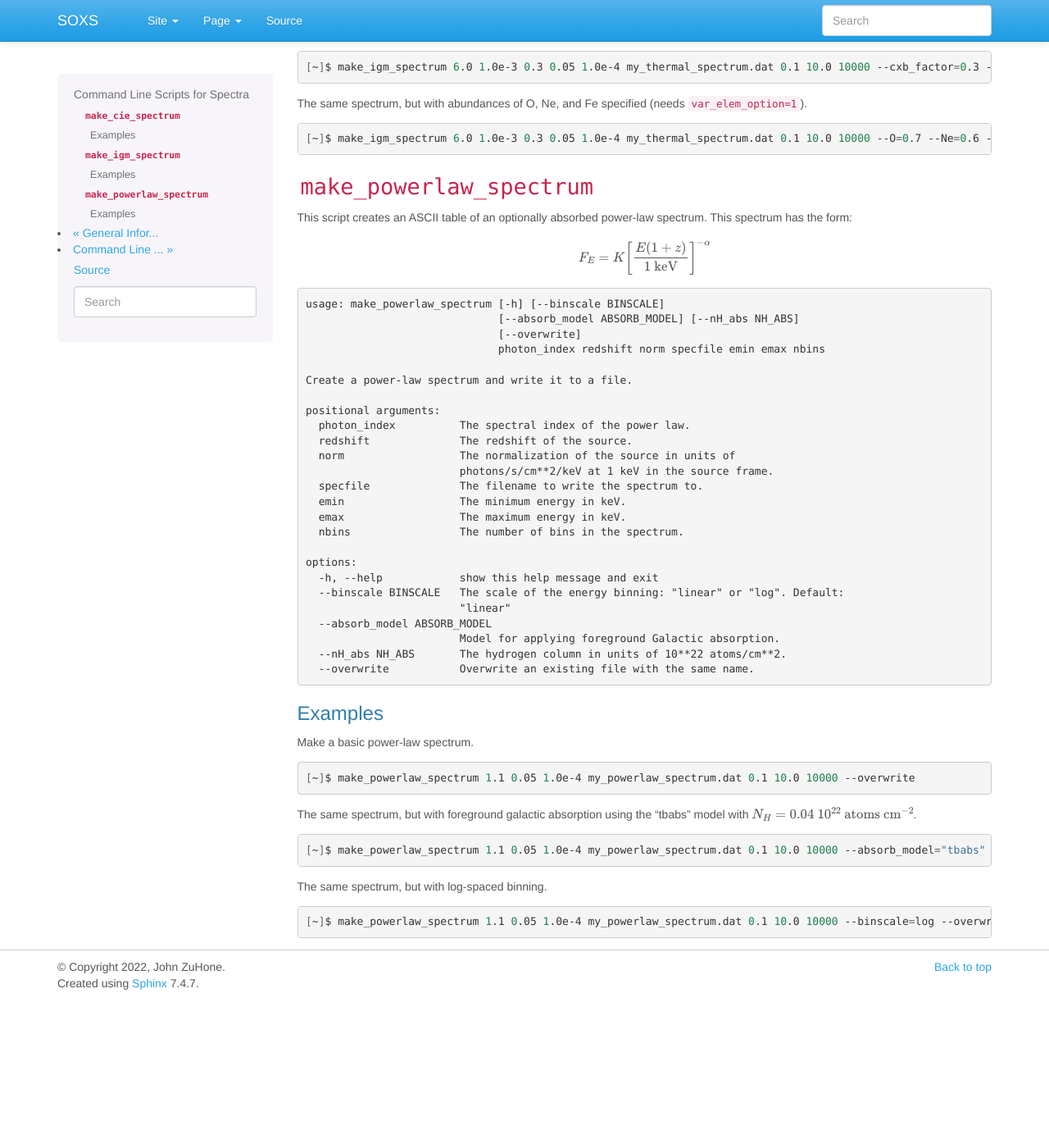
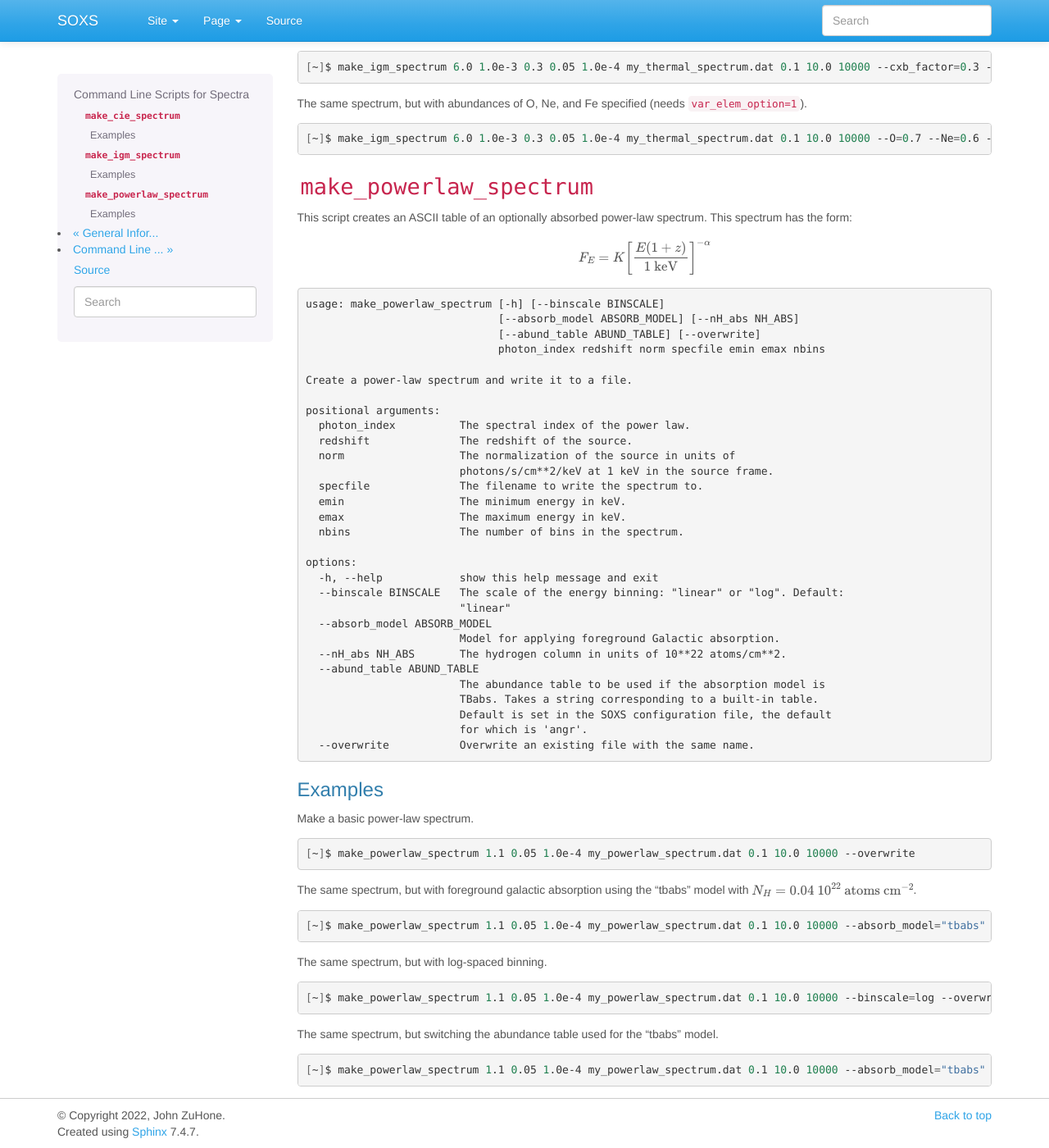
Before and after one commit to lynx-x-ray-observatory/soxs, a Sphinx documentation site: the page built from doc/source/command_line/spectra.rst, in a window 1280 px wide and 1400 px high, scrolled down 3659 px. Shown: the whole window at 82% size. Built offline with Sphinx 7.4.7, drawn with Linux system fonts in a browser that asks for light colours; the version number could not be read and is left out; before the commit the page ends 4878 px from its top, so only the background shows below that.

Commit message:
Fix scripts, add error for non-standard tbabs abundance tables

```diff
--- a/doc/source/command_line/spectra.rst
+++ b/doc/source/command_line/spectra.rst
@@ -253,7 +253,7 @@ form:
 
     usage: make_powerlaw_spectrum [-h] [--binscale BINSCALE]
                                   [--absorb_model ABSORB_MODEL] [--nH_abs NH_ABS]
-                                  [--overwrite]
+                                  [--abund_table ABUND_TABLE] [--overwrite]
                                   photon_index redshift norm specfile emin emax nbins
 
     Create a power-law spectrum and write it to a file.
@@ -275,6 +275,11 @@ form:
       --absorb_model ABSORB_MODEL
                             Model for applying foreground Galactic absorption.
       --nH_abs NH_ABS       The hydrogen column in units of 10**22 atoms/cm**2.
+      --abund_table ABUND_TABLE
+                            The abundance table to be used if the absorption model is
+                            TBabs. Takes a string corresponding to a built-in table.
+                            Default is set in the SOXS configuration file, the default
+                            for which is 'angr'.
       --overwrite           Overwrite an existing file with the same name.
 
 Examples
@@ -298,3 +303,9 @@ The same spectrum, but with log-spaced binning.
 .. code-block:: bash
 
     [~]$ make_powerlaw_spectrum 1.1 0.05 1.0e-4 my_powerlaw_spectrum.dat 0.1 10.0 10000 --binscale=log --overwrite
+
+The same spectrum, but switching the abundance table used for the "tbabs" model.
+
+.. code-block:: bash
+
+    [~]$ make_powerlaw_spectrum 1.1 0.05 1.0e-4 my_powerlaw_spectrum.dat 0.1 10.0 10000 --absorb_model="tbabs" --nH_abs 0.04 --abund_table="feld" --overwrite
```
Also changed, not shown: 4 other files.
